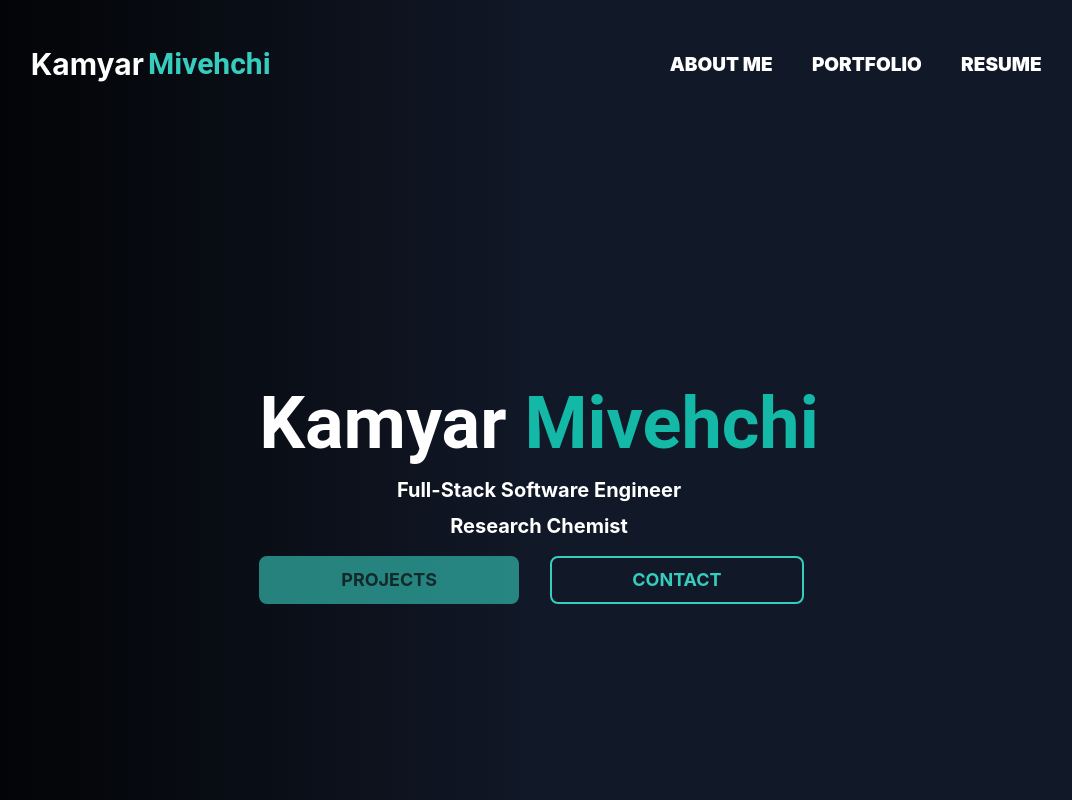
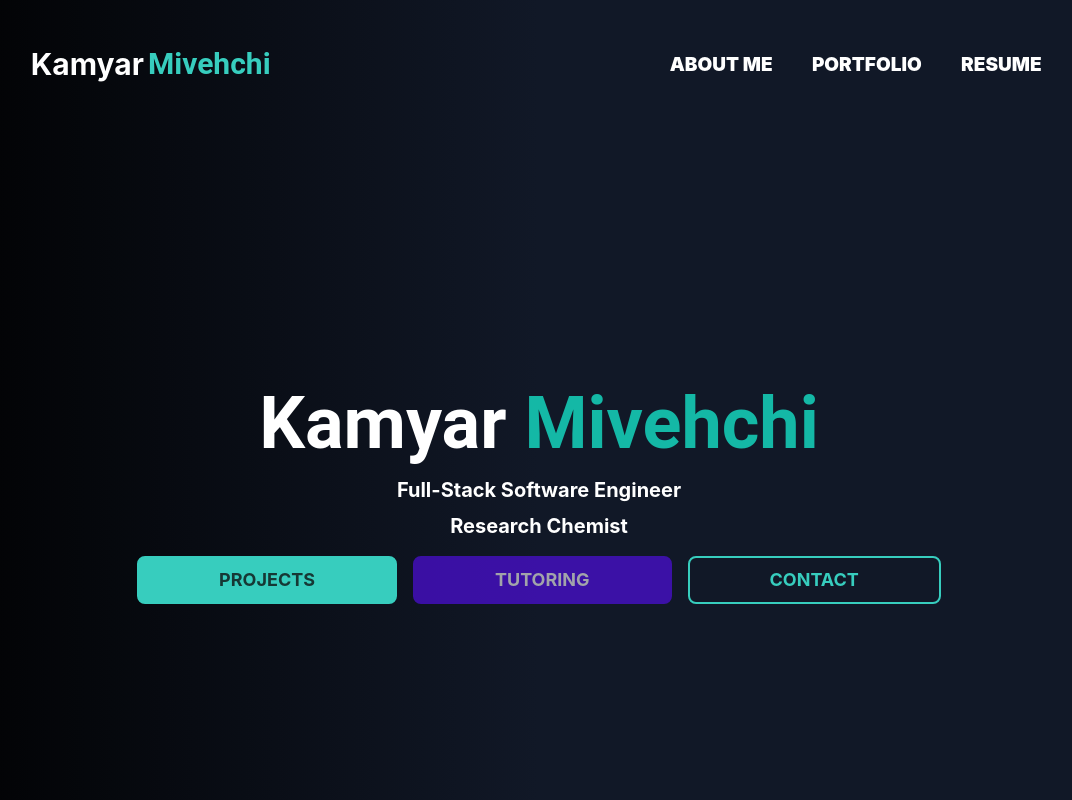
Before and after one commit to Kam-Mivehchi/Portfolio, a React (Create React App) app: page / in a window 1280 px wide. Shown: the top 800 px of the page, without its empty margins (101-1173 px from the left). Built offline with nearby package versions, Linux system fonts and the light colour scheme.

Commit message:
add tutoring link

```diff
--- a/src/components/hero.js
+++ b/src/components/hero.js
@@ -27,10 +27,12 @@ const Hero = () => {
                         <div className="flex flex-col gap-4 lg:flex-row">
 
 
-
                             <Link to="portfolio" smooth={true} offset={-50} duration={100} delay={0}>
-                                <button className="btn   btn-accent animate-pulse     hover:scale-105  text-lg  px-20 border-2 font-bold hover:animate-none  hover:bg-gradient-to-br hover:from-purple-400 hover:to-accent hover:scale-105 active:scale-95 transition-all duration-300 ease-in-out" > Projects</button>
+                                <button className="btn   btn-accent text-lg  px-20 border-2 font-bold hover:animate-none  hover:bg-gradient-to-br hover:from-purple-400 hover:to-accent hover:scale-105 active:scale-95 transition-all duration-1000 ease-in-out" > Projects</button>
                             </Link>
+                            <a href="https://calendly.com/kammivehchi/tutoring-web-development">
+                                <button className="btn   btn-primary animate-pulse   text-lg  px-20 border-2 font-bold hover:animate-none  hover:bg-gradient-to-br hover:from-purple-400 hover:to-accent hover:scale-105 active:scale-95 transition-all duration-1000 ease-in-out " >Tutoring</button>
+                            </a>
 
                             {/* contact button and popup */}
                             <button
```
